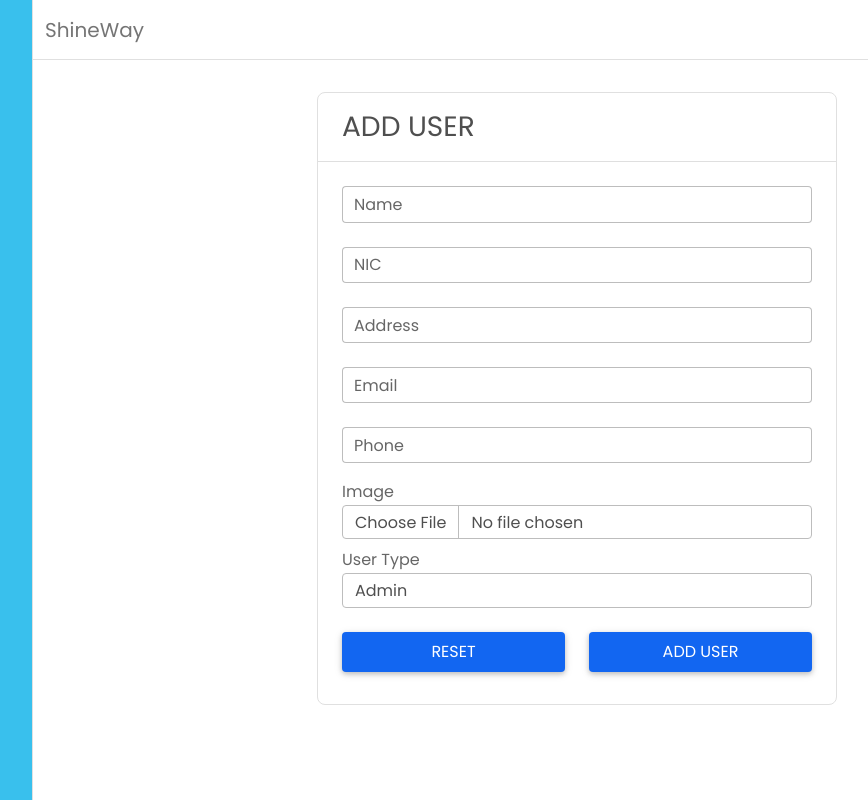
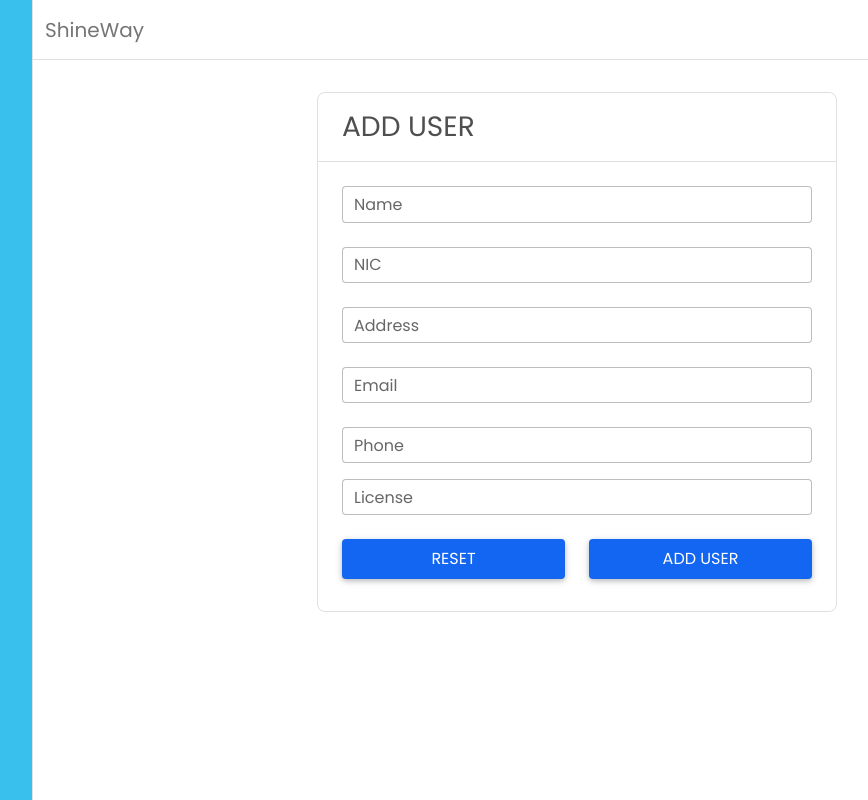
Before and after one commit to Dinuka-Dilshan/ShineWay_php, a PHP site: page /views/customer-add.php in a window 1280 px wide. Shown: the whole page, without its empty margins (159-1027 px from the left). Run offline with PHP 8.4, Linux system fonts and the light colour scheme; some libraries are stand-ins or nearby versions.

Commit message:
customer add

```diff
--- a/views/customer-add.php
+++ b/views/customer-add.php
@@ -9,32 +9,31 @@ $scriptSetValues;
 
 $error = -1; // -1 = no message to display 1 = successfull  0 = error 2 = email exists
 
-if (isset($_SESSION['userAddStatus'])) {
-    if ($_SESSION['userAddStatus'] == 1) {
+if (isset($_SESSION['customerAddStatus'])) {
+    if ($_SESSION['customerAddStatus'] == 1) {
         $error = 1;
-    } else if ($_SESSION['userAddStatus'] == 0) {
+    } else if ($_SESSION['customerAddStatus'] == 0) {
         $error = 0;
-    } else if($_SESSION['userAddStatus'] == 2){
+    } else if ($_SESSION['customerAddStatus'] == 2) {
         $error = 2;
-        $name =  $_SESSION['faildToAddName'] ;
-        $email = $_SESSION['faildToAddEmail'] ;
-        $phone =  $_SESSION['faildToAddPhone'] ;
+        $name =  $_SESSION['faildToAddName'];
+        $email = $_SESSION['faildToAddEmail'];
+        $phone =  $_SESSION['faildToAddPhone'];
         $address =  $_SESSION['faildToAddAddress'];
-        $NIC = $_SESSION['faildToAddNIC'] ;
-        $userType = $_SESSION['faildToAddUserType'] ;
-        $scriptSetValues = "setFiledsAfterFail('$name', '$phone', '$email', '$address', '$NIC');";
+        $NIC = $_SESSION['faildToAddNIC'];
+        $License  = $_SESSION['faildToAddlicense'];
+        $scriptSetValues = "setFiledsAfterFail('$name', '$phone', '$email', '$address', '$NIC', '$License');";
         unset($_SESSION['faildToAddName']);
-        unset($_SESSION['faildToAddEmail'] );
-        unset( $_SESSION['faildToAddPhone']);
+        unset($_SESSION['faildToAddEmail']);
+        unset($_SESSION['faildToAddPhone']);
         unset($_SESSION['faildToAddAddress']);
         unset($_SESSION['faildToAddNIC']);
-        unset($_SESSION['faildToAddUserType']);
-
-    }else{
+        unset($_SESSION['faildToAddlicense']);
+    } else {
         $error = -1;
     }
 
-    unset($_SESSION['userAddStatus']);
+    unset($_SESSION['customerAddStatus']);
 }
 
 
@@ -50,11 +49,11 @@ if (isset($_SESSION['userAddStatus'])) {
                     ADD USER
                 </div>
                 <div class="card-body">
-                    <form enctype="multipart/form-data" class=" needs-validation" novalidate action="../controllers/user-add-controller.php" method="POST">
+                    <form  class=" needs-validation" novalidate action="../controllers/customer-add-controller.php" method="POST">
                         <div class="row mb-4">
                             <div class="col-12">
                                 <div class="form-outline">
-                                    <input pattern="^(?![ .]+$)[a-zA-Z .]*" id="name" name="name" type="text"  class="form-control" required />
+                                    <input pattern="^(?![ .]+$)[a-zA-Z .]*" id="name" name="name" type="text" class="form-control" required />
                                     <label class="form-label" for="form6Example1">Name</label>
                                     <div class="valid-feedback">Looks good!</div>
                                     <div class="invalid-feedback">Enter a valid name</div>
@@ -65,7 +64,7 @@ if (isset($_SESSION['userAddStatus'])) {
                         <div class="row mb-4">
                             <div class="col">
                                 <div class="form-outline">
-                                    <input pattern="([0-9]{9}[x|X|v|V]|[0-9]{12})" id="nic" name="NIC" type="text"  class="form-control" required />
+                                    <input pattern="([0-9]{9}[x|X|v|V]|[0-9]{12})" id="nic" name="NIC" type="text" class="form-control" required />
                                     <label class="form-label" for="form6Example2">NIC</label>
                                     <div class="valid-feedback">Looks good!</div>
                                     <div class="invalid-feedback">Enter a valid NIC</div>
@@ -76,7 +75,7 @@ if (isset($_SESSION['userAddStatus'])) {
                         <div class="row mb-4">
                             <div class="col">
                                 <div class="form-outline ">
-                                    <input pattern="^(?![0-9]+$)[a-zA-Z0-9 ,]{2,}$" name="address" id="address" type="text"  class="form-control" required />
+                                    <input pattern="^(?![0-9]+$)[a-zA-Z0-9 ,]{2,}$" name="address" id="address" type="text" class="form-control" required />
                                     <label class="form-label" for="form6Example4">Address</label>
                                     <div class="valid-feedback ">Looks good!</div>
                                     <div class="invalid-feedback ">Enter a valid Address</div>
@@ -112,21 +111,17 @@ if (isset($_SESSION['userAddStatus'])) {
 
 
                         <div class="row mb-4">
-                            <div class="col-12 ">
-                                <div class="bg-white ">
-                                    <label class="form-label bg-white mb-0 pb-0" for="customFile">Image</label>
-                                    <input required name="image" type="file" class="form-control bg-white " id="file" accept="image/*" />
+
+                            <div class="col">
+                                <div class="form-outline">
+                                    <input pattern="^[A-Z]{1}[1-9]{7,8}[A-Z]{0,1}$" name="license" id="license" type="text" class="form-control" required />
+                                    <label class="form-label" for="form6Example6">License</label>
+                                    <div class="valid-feedback ">Looks good!</div>
+                                    <div class="invalid-feedback ">Enter a valid licence number</div>
                                 </div>
                             </div>
 
 
-                            <div class="col-12 mt-2">
-                                <label class="form-label bg-white mb-0 pb-0 " for="typeSelect">User Type</label>
-                                <select name="userType" class="bg-white  form-control " id="typeSelect" required>
-                                    <option selected value="Admin"> Admin </option>
-                                    <option value="User"> User</option>
-                                </select>
-                            </div>
 
                         </div>
 
@@ -136,7 +131,7 @@ if (isset($_SESSION['userAddStatus'])) {
                                 <button type="reset" id="btnReset" class="btn btn-primary btn-block fs-6 py-2 mb-2">Reset</button>
                             </div>
                             <div class="col-6">
-                                <button type="submit" name="submit-add-user" class="btn btn-primary btn-block fs-6 py-2 mb-2">Add User</button>
+                                <button type="submit" name="submit-add-customer" class="btn btn-primary btn-block fs-6 py-2 mb-2">Add User</button>
                             </div>
                         </div>
                     </form>
@@ -224,7 +219,7 @@ if (isset($_SESSION['userAddStatus'])) {
                     <div class="row">
 
                         <div class="col-10">
-                            <h6 class="modal-title text-danger " id="staticBackdropLabel"> Email Already Exists!</h6>
+                            <h6 class="modal-title text-danger " id="staticBackdropLabel"> NIC Already Exists!</h6>
                         </div>
 
                         <div class="col-2 ">
@@ -245,30 +240,28 @@ if (isset($_SESSION['userAddStatus'])) {
 <script src="../public/js/form-validstion.js"></script>
 
 <script>
-    function getByID(elementID){
+    function getByID(elementID) {
         return document.getElementById(elementID);
     }
 
-    function setFiledsAfterFail(name,phone,email,address,nic){
+    function setFiledsAfterFail(name, phone, email, address, nic,license) {
         getByID('name').value = name;
         getByID('phone').value = phone;
         getByID('email').value = email;
         getByID('address').value = address;
         getByID('nic').value = nic;
+        getByID('license').value = license;
     }
     <?php
     if ($error == "0") {
         echo "document.getElementById('btnErrorModal').click();";
     } else if ($error == "1") {
         echo "document.getElementById('btnModal').click();";
-        } else if($error == "2") {
+    } else if ($error == "2") {
         echo "document.getElementById('btnErrorEmailModal').click();";
         echo $scriptSetValues;
-
     }
     ?>
-
-
 </script>
 
 <?php
```
Also changed, not shown: controllers/customer-add-controller.php (added, +41 -0 lines). Lines whose indentation alone changed are shown as unchanged.
